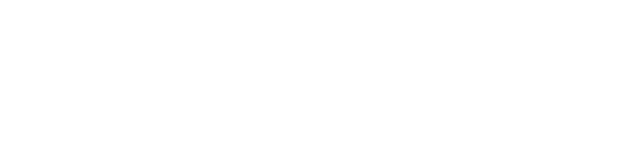
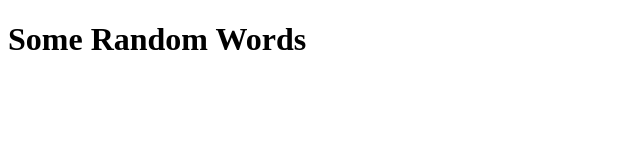
Before and after one commit to IIronBot/test_, a plain HTML site: page index.html in a window 1280 px wide. Shown: the whole page, without its empty margins (0-640 px from the left). Drawn offline with Linux system fonts and the light colour scheme.

Commit message:
added first h1 tag

```diff
--- a/index.html
+++ b/index.html
@@ -7,6 +7,6 @@
     <title>Document</title>
 </head>
 <body>
-
+    <h1>Some Random Words</h1>
 </body>
 </html>
```
